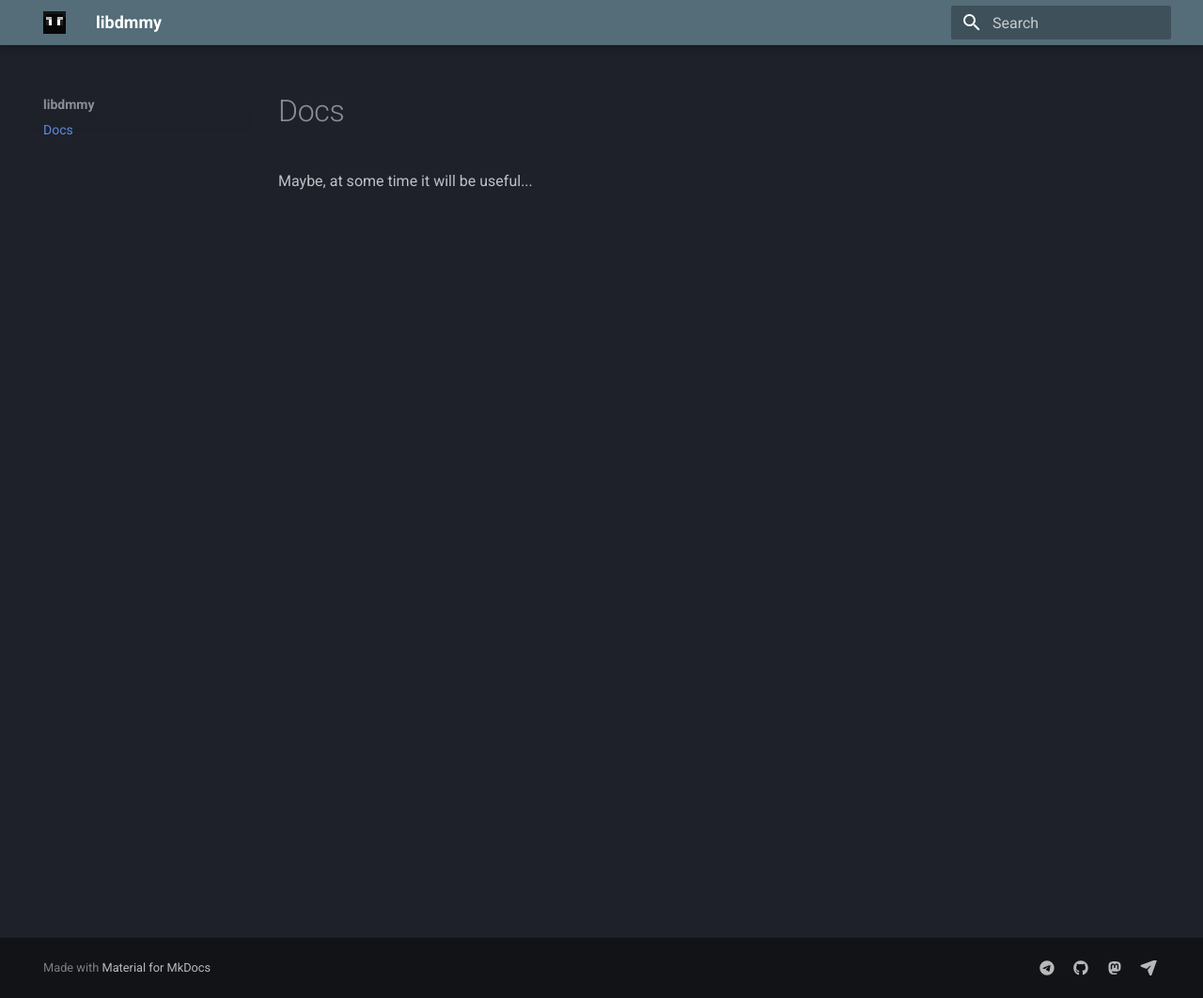
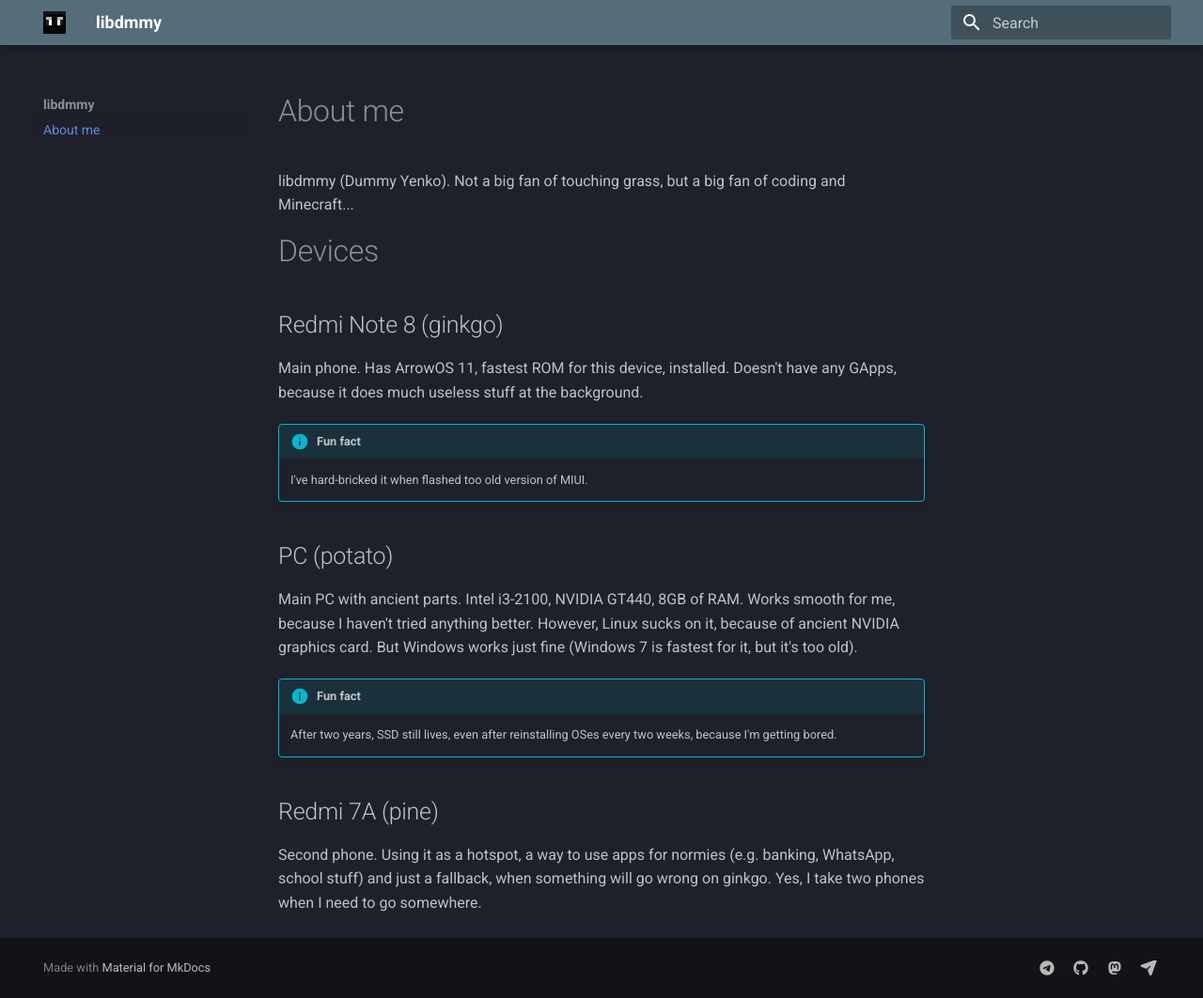
Before and after one commit to libdmmy/libdmmy.github.io, an MkDocs documentation site: the page built from docs/index.md, in a window 1280 px wide and 1062 px high. Shown: the whole window at 94% size. Built offline with MkDocs 1.6.1 and Material for MkDocs 9.7.7, drawn with Linux system fonts in a browser that asks for light colours.

Commit message:
add about me page

```diff
--- a/docs/index.md
+++ b/docs/index.md
@@ -1,2 +1,16 @@
-# Docs
-Maybe, at some time it will be useful...
+# About me
+libdmmy (Dummy Yenko). Not a big fan of touching grass, but a big fan of coding and Minecraft...
+
+# Devices
+## Redmi Note 8 (ginkgo)
+Main phone. Has ArrowOS 11, fastest ROM for this device, installed. Doesn't have any GApps, because it does much useless stuff at the background.
+!!! info "Fun fact"
+    I've hard-bricked it when flashed too old version of MIUI.
+
+## PC (potato)
+Main PC with ancient parts. Intel i3-2100, NVIDIA GT440, 8GB of RAM. Works smooth for me, because I haven't tried anything better. However, Linux sucks on it, because of ancient NVIDIA graphics card. But Windows works just fine (Windows 7 is fastest for it, but it's too old).
+!!! info "Fun fact"
+    After two years, SSD still lives, even after reinstalling OSes every two weeks, because I'm getting bored.
+
+## Redmi 7A (pine)
+Second phone. Using it as a hotspot, a way to use apps for normies (e.g. banking, WhatsApp, school stuff) and just a fallback, when something will go wrong on ginkgo. Yes, I take two phones when I need to go somewhere.
--- a/mkdocs.yml
+++ b/mkdocs.yml
@@ -12,6 +12,9 @@
     - navigation.footer
     - navigation.instant
 
+markdown_extensions:
+  - admonition
+
 extra:
   social:
     - icon: fontawesome/brands/telegram
```
